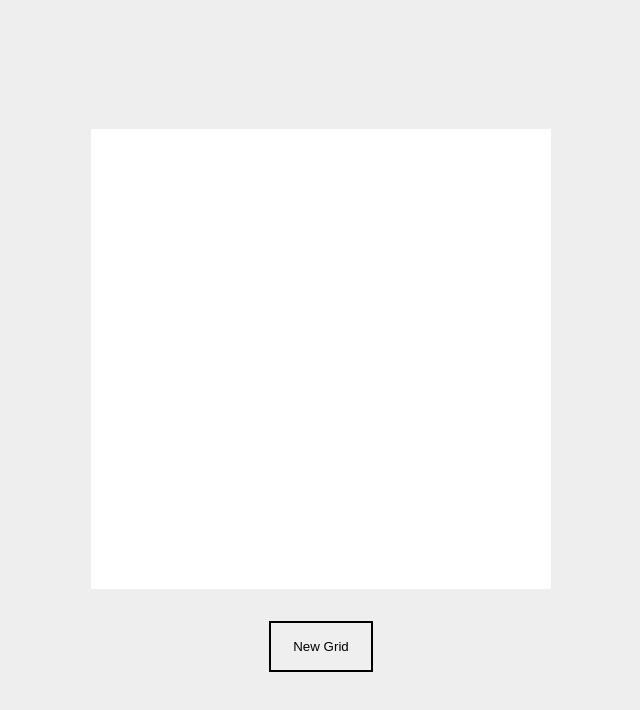
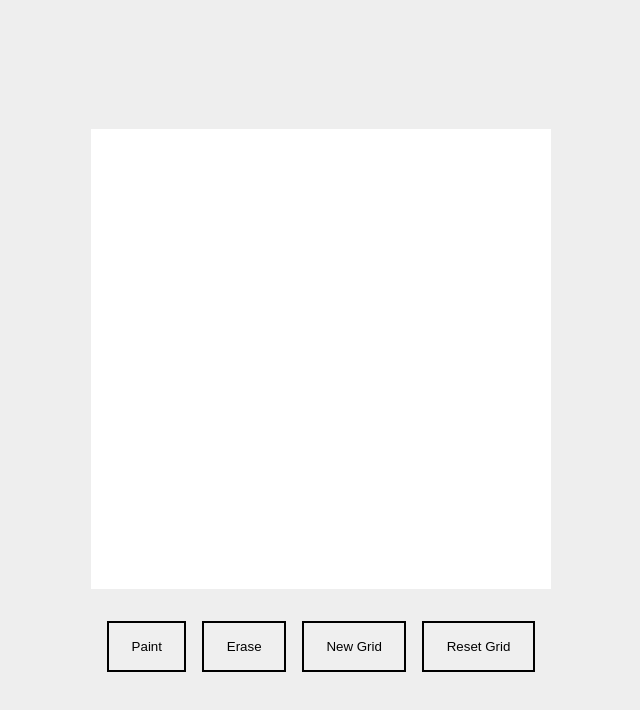
Before and after one commit to creskopper/etch-a-sketch, a plain HTML site: page index.html in a window 1280 px wide. Shown: the whole page, without its empty margins (319-959 px from the left). Drawn offline with Linux system fonts and the light colour scheme.

Commit message:
Add paint erase and reset buttons

```diff
--- a/index.html
+++ b/index.html
@@ -11,7 +11,10 @@
 <body>
     <div class="container"></div>
     <div class="menu-container">
+        <button class="btn" id="paint-grid">Paint</button>
+        <button class="btn" id="erase-grid">Erase</button>
         <button class="btn" id="new-grid">New Grid</button>
+        <button class="btn" id="reset-grid">Reset Grid</button>
     </div>
 </body>
 </html>
--- a/style.css
+++ b/style.css
@@ -25,6 +25,11 @@ body {
     background-color: #0F3460;
 }
 
+.menu-container {
+    display: flex;
+    gap: 1rem;
+}
+
 .btn {
     border: 2px solid #000;
     padding: 1rem 1.4rem;
@@ -34,3 +39,13 @@ body {
     background-color: #000;
     cursor: pointer;
 }
+
+#paint-grid:focus {
+    background-color: #000;
+    color: #fff;
+}
+
+#erase-grid:focus {
+    background-color: #000;
+    color: #fff;
+}
```
